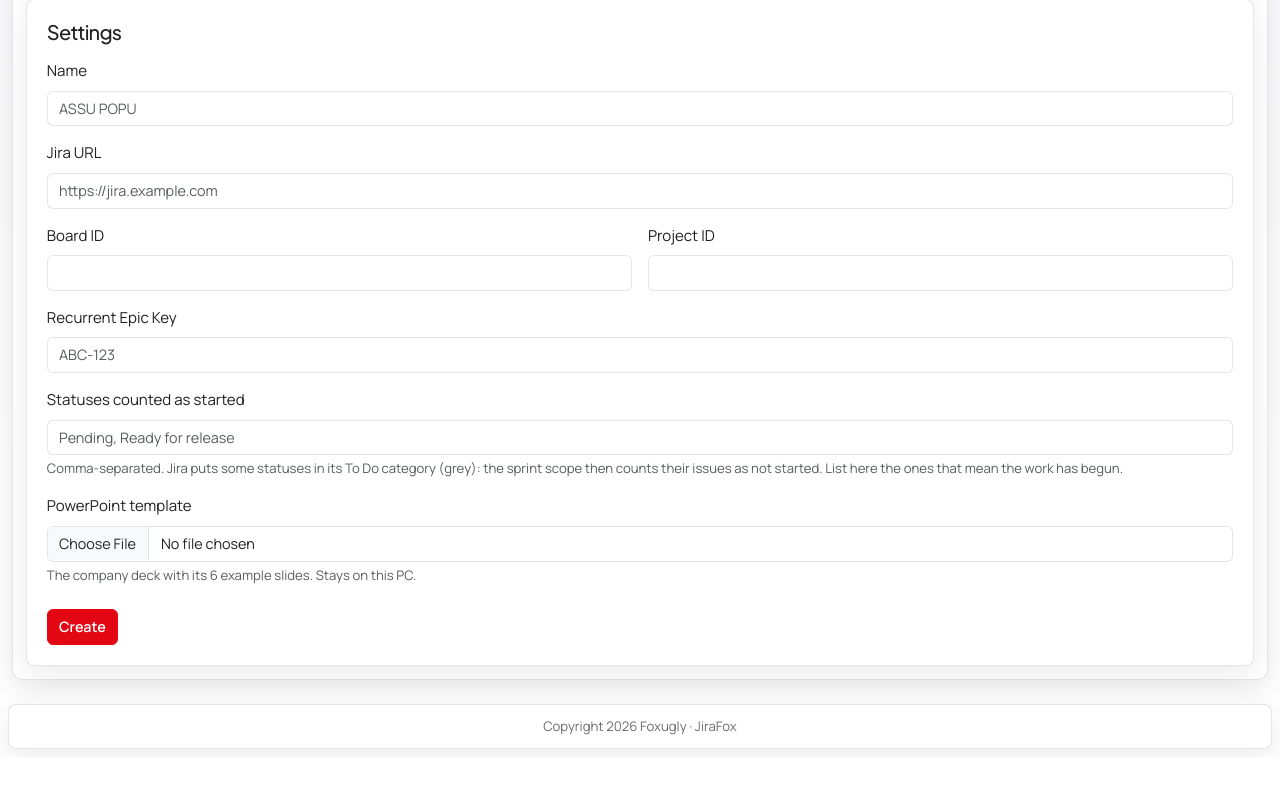
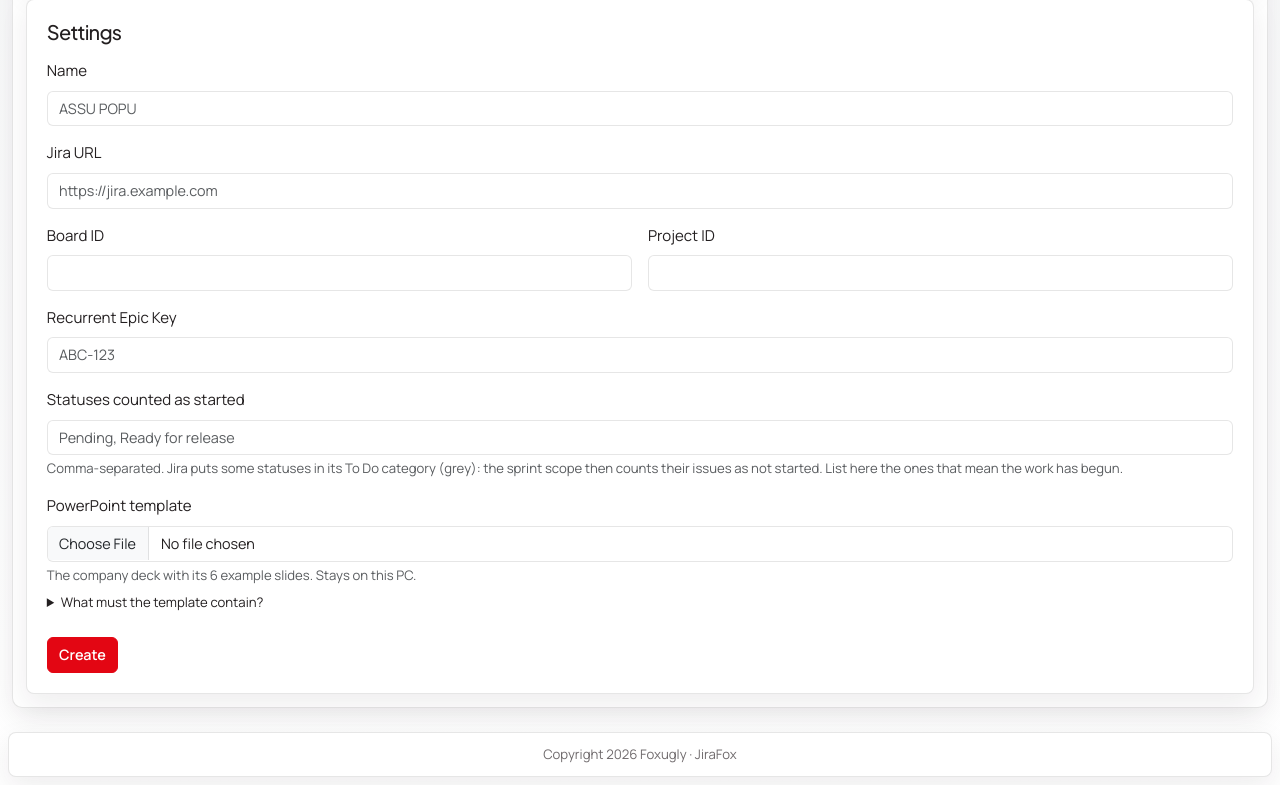
Before and after one commit to Foxugly/JiraFox, a Django app: page /team/projects/new/ in a window 1280 px wide. Shown: the part 264-1049 px from the top of the page. Before the commit the page ends 1016 px from the top, so only its background shows below. Run offline with Django 5.2, Linux system fonts and the light colour scheme; the visitor is signed in with stand-in values (Sample User, id 1); data that the repository does not hold is empty; parts of the project's set-up code (start-up, migrations or seed data) failed here and were passed over.

Commit message:
docs(projet): aide « Que doit contenir le modèle ? » sous le champ PowerPoint
Sous le champ du modèle, une aide repliable décrit les 6 slides d'exemple,
leur usage dans le rapport et les noms de formes à donner, plus les règles
utiles (ordre des doublons, mise en forme reprise, zone des graphiques,
volet Sélection). Un test vérifie que chaque forme de EXPECTED_SHAPES y figure.

Co-Authored-By: Claude Opus 5.5 <noreply@anthropic.com>

```diff
--- /dev/null
+++ b/templates/team/_report_template_guide.html
@@ -0,0 +1,79 @@
+{% load i18n %}
+{# What the PowerPoint template must hold: the example slides and shape names of sprint/pptx_report.py (EXPECTED_SHAPES). #}
+<details class="report-template-guide mt-2">
+    <summary class="small">{% trans "What must the template contain?" %}</summary>
+    <div class="small mt-2">
+        <p>{% trans "JiraFox builds the report from the 6 example slides of this deck: it copies them, replaces the text of the shapes listed below, then deletes the examples. Everything else on a slide (background, logo, pictures, other shapes) is kept as is. A deck without exactly 6 slides is refused; a missing shape only leaves its text empty and is reported in the notes of the report's first slide." %}</p>
+        <div class="table-responsive">
+            <table class="table table-sm align-top mb-2">
+                <thead>
+                <tr><th>#</th><th>{% trans "Used for" %}</th><th>{% trans "Shapes to name" %}</th></tr>
+                </thead>
+                <tbody>
+                <tr>
+                    <td>1</td>
+                    <td>{% trans "Title slide" %}</td>
+                    <td>
+                        <code>Rectangle 4</code> — {% trans "report title" %}<br>
+                        <code>Rectangle 5</code> — {% trans "project name" %}<br>
+                        <code>Rectangle 3</code> — {% trans "period" %}<br>
+                        <code>Espace réservé de la date 3</code> — {% trans "audience and date" %}
+                    </td>
+                </tr>
+                <tr>
+                    <td>2</td>
+                    <td>{% trans "Kanban snapshot, in two columns" %}</td>
+                    <td>
+                        <code>Titre 1</code> ×2 — {% trans "title and subtitle" %}<br>
+                        <code>Rectangle 31</code> / <code>ZoneTexte 29</code> — {% trans "left heading and text" %}<br>
+                        <code>Rectangle 58</code> / <code>ZoneTexte 55</code> — {% trans "right heading and text" %}
+                    </td>
+                </tr>
+                <tr>
+                    <td>3</td>
+                    <td>{% trans "AI synthesis, two blocks one above the other" %}</td>
+                    <td>
+                        <code>Titre 1</code> ×2 — {% trans "title and subtitle" %}<br>
+                        <code>Rectangle 24</code> / <code>ZoneTexte 58</code> — {% trans "top heading and text" %}<br>
+                        <code>Rectangle 16</code> / <code>ZoneTexte 58</code> — {% trans "bottom heading and text" %}
+                    </td>
+                </tr>
+                <tr>
+                    <td>4</td>
+                    <td>{% trans "Progress: a chart and a key figure panel. Its titles also head the Flow, Predictability and Annex slides." %}</td>
+                    <td>
+                        <code>Titre 1</code> ×2 — {% trans "title and subtitle" %}<br>
+                        <code>Rectangle 14</code> — {% trans "chart heading" %}<br>
+                        <code>ZoneTexte 58</code> — {% trans "replaced by the chart" %}<br>
+                        <code>Rectangle 21</code> — {% trans "key figure" %}<br>
+                        <code>Rectangle 18</code> — {% trans "its caption" %}<br>
+                        <code>ZoneTexte 19</code> — {% trans "details" %}
+                    </td>
+                </tr>
+                <tr>
+                    <td>5</td>
+                    <td>{% trans "AI risks, three rows" %}</td>
+                    <td>
+                        <code>Titre 1</code> ×2 — {% trans "title and subtitle" %}<br>
+                        <code>Rectangle 4</code> / <code>Rectangle 6</code>,
+                        <code>Rectangle 18</code> / <code>Rectangle 20</code>,
+                        <code>Rectangle 22</code> / <code>Rectangle 24</code> — {% trans "label and text of each risk" %}
+                    </td>
+                </tr>
+                <tr>
+                    <td>6</td>
+                    <td>{% trans "Closing slide" %}</td>
+                    <td>{% trans "Nothing: copied as is." %}</td>
+                </tr>
+                </tbody>
+            </table>
+        </div>
+        <ul class="mb-0">
+            <li>{% trans "When a name is used twice on a slide, the higher shape comes first: the title above the subtitle." %}</li>
+            <li>{% trans "The text takes the formatting of the shape's first paragraph: type a sample text formatted as you want it." %}</li>
+            <li>{% trans "Charts and tables are drawn by JiraFox below the titles, from about a third of the slide height down: keep that area clear on slide 4." %}</li>
+            <li>{% trans "To see or rename a shape: Home › Arrange › Selection Pane (Alt+F10), then double-click its name. The names are those PowerPoint gives in French; a shape may sit in a group." %}</li>
+            <li>{% trans "Without a template, JiraFox uses a neutral layout with the same structure." %}</li>
+        </ul>
+    </div>
+</details>
--- a/templates/team/project_form.html
+++ b/templates/team/project_form.html
@@ -72,6 +72,7 @@
                                 {{ form.report_template }}
                                 {% if form.report_template.errors %}<div class="invalid-feedback d-block">{{ form.report_template.errors|striptags }}</div>{% endif %}
                                 <div class="form-text">{% trans "The company deck with its 6 example slides. Stays on this PC." %}</div>
+                                {% include "team/_report_template_guide.html" %}
                             </div>
                         </div>
                         <button type="submit" class="btn btn-primary mt-4">
```
Also changed, not shown: team/tests.py (+10 -0 lines), locale/en/LC_MESSAGES/django.po, locale/fr/LC_MESSAGES/django.po, locale/nl/LC_MESSAGES/django.po, 3 other files.
